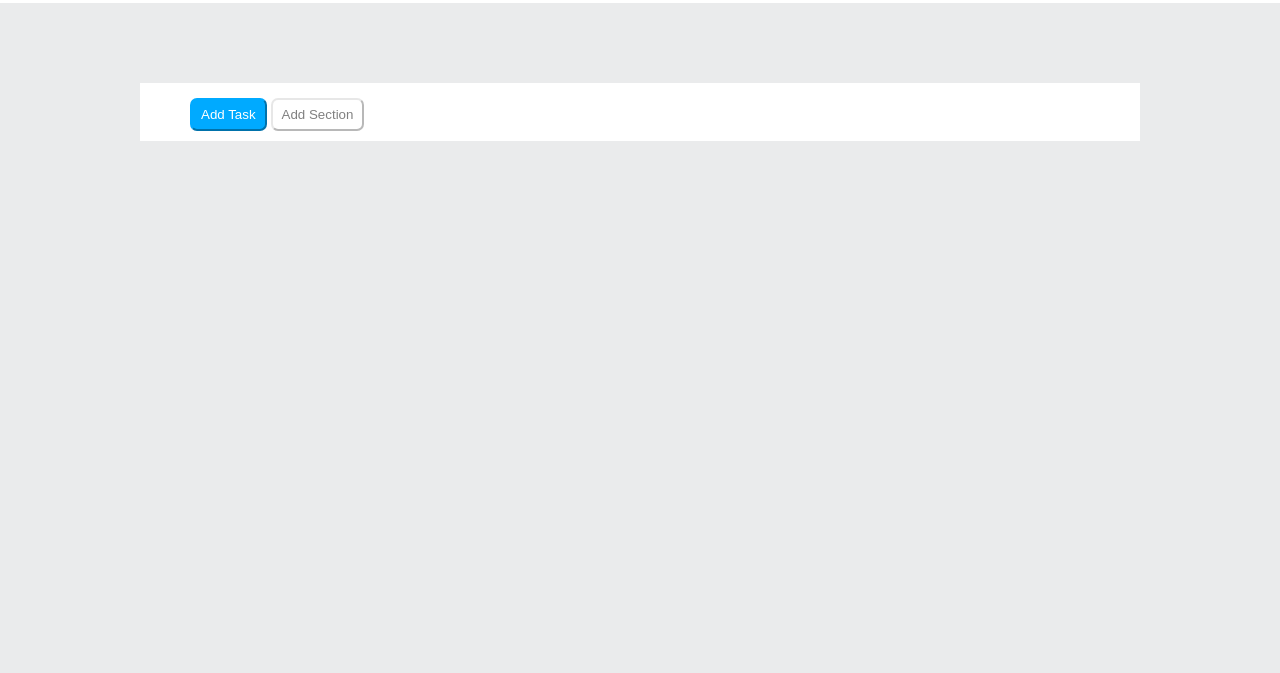
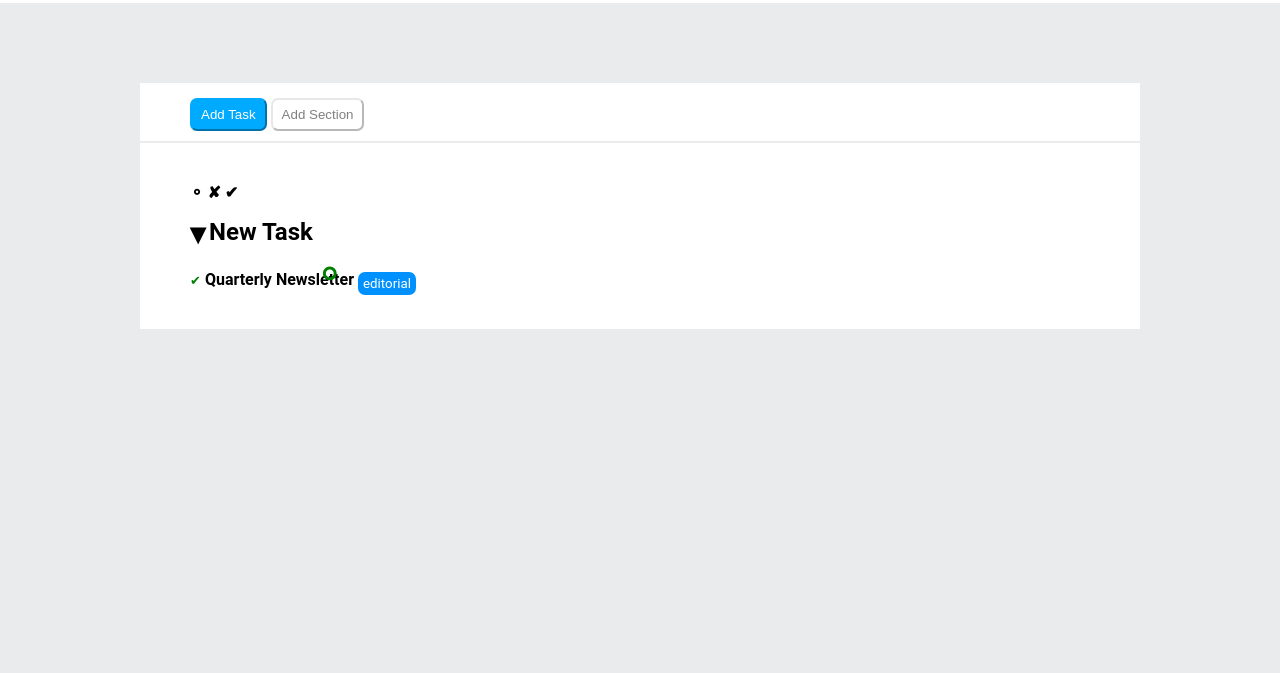
Before and after one commit to MicheleRai/html-css-toboolist, a plain HTML site: page index.html in a window 1280 px wide. Shown: the part 127-800 px from the top of the page. Drawn offline with Linux system fonts and the light colour scheme.

Commit message:
first try for a task and creation of the mark

```diff
--- a/index.html
+++ b/index.html
@@ -4,7 +4,7 @@
     <meta charset="UTF-8">
     <meta http-equiv="X-UA-Compatible" content="IE=edge">
     <meta name="viewport" content="width=device-width, initial-scale=1.0">
-    <title>Document</title>
+    <title>Toboolist</title>
     <link rel="stylesheet" href="style.css">
     <link rel="preconnect" href="https://fonts.googleapis.com">
 <link rel="preconnect" href="https://fonts.gstatic.com" crossorigin>
@@ -20,9 +20,27 @@
         <nav>
             <button class="ad-task">Add Task</button>
             <button class="ad-sec">Add Section</button>
-
         </nav>
         <!-- main with task -->
+        <main>
+            &#9900;
+            &#10008;
+            &#10004;
+            <section>
+                <strong class="triangle">&blacktriangledown;</strong>
+                <h2 class="type">New Task</h2>
+                <div class="task">
+                    <span class="done">
+                        <span class="yes">&#10004;</span>
+                        <span class="O">&#9900;</span>
+                    </span>
+                    <span class="task">Quarterly Newsletter</span>
+                    <span class="editorial">editorial</span>
+                </div>
+
+            </section>
+
+        </main>
     </div>
 </body>
 </html>
--- a/style.css
+++ b/style.css
@@ -1,5 +1,6 @@
 html{
     font-family: 'Roboto', sans-serif;
+    font-weight: bold;
 }
 body{
     background-color: rgba(201, 204, 207, 0.381);
@@ -43,3 +44,43 @@ button{
     color: gray;
     border-color:rgba(211, 211, 211, 0.548)
 }
+main{
+    background-color: white;
+    margin-top: 2px;
+    padding-left: 50px;
+    padding-top: 40px;
+    padding-bottom: 40px;
+}
+.triangle{
+   font-size: 30px;
+}
+.type{
+    display: inline-block;
+    position: relative; top: -4px;
+}
+.done{
+    color: green;
+}
+.yes{
+    font-weight: lighter;
+    font-size: small;
+}
+.O{
+    position: absolute;top: +378px;
+    position: absolute;left: +313px;
+    font-weight: lighter;
+    font-size: 40px;
+}
+.task{
+    padding-top: 0px;
+    margin-top: 0px;
+}
+.editorial{
+    background-color: rgb(0, 145, 255);
+    color: white;
+    border-radius: 7px;
+    padding: 4px 5px;
+    font-size: smaller;
+    font-weight: lighter;
+    position: relative;top: +3px;
+}
```
